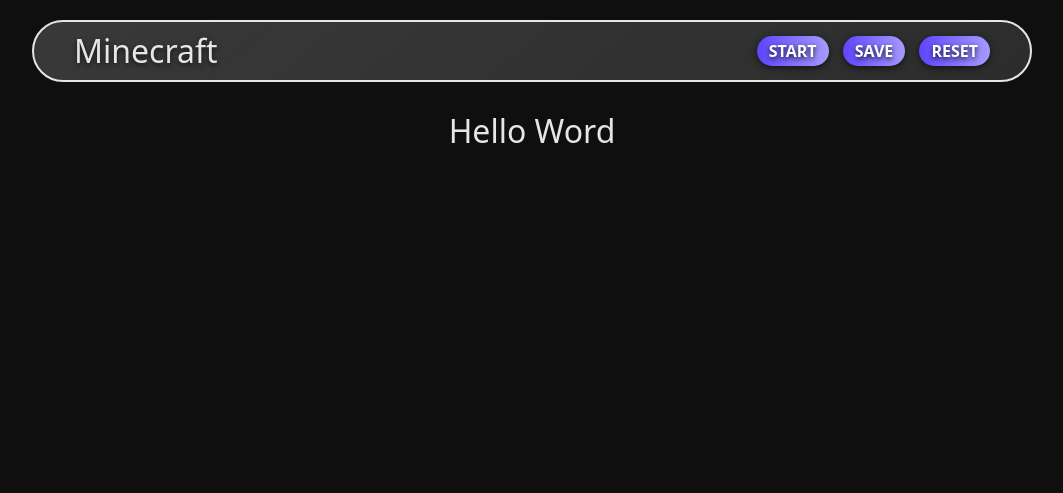
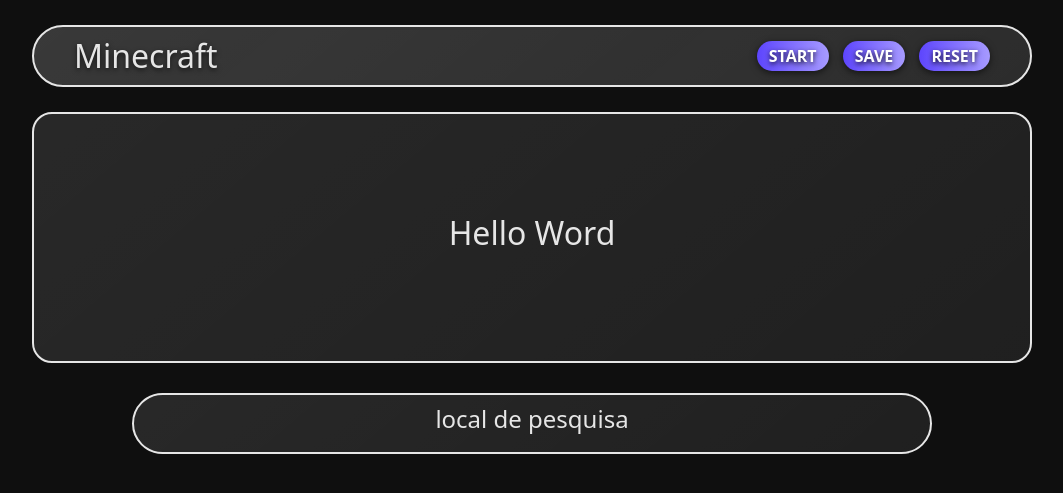
Before and after one commit to SrVertex/TechAcademy3, a PHP site: page / in a window 1280 px wide. Shown: the top 493 px of the page, without its empty margins (108-1171 px from the left). Run offline with PHP 8.4, Linux system fonts and the light colour scheme.

Commit message:
versão1.5 itens main
main e local de pesquisa feito mas não funcionais

```diff
--- a/css/style.css
+++ b/css/style.css
@@ -17,7 +17,7 @@
   align-items: center;
   border-radius: 50px;
   padding: 10px;
-  margin: 20px 0; }
+  margin: 25px 0; }
   header h2 {
     margin: 0;
     text-shadow: 0 2px 5px rgba(0, 0, 0, 0.638); }
@@ -39,19 +39,35 @@
       color: #fff;
       text-decoration: none; }
 
-main {
-  width: 100%;
-  padding: 10px; }
-  main h2 {
-    text-align: center; }
+main #main {
+  width: 98%;
+  margin: auto; }
+  main #main .form-center {
+    padding: 100px 10px;
+    margin-bottom: 30px;
+    background-color: #ffffff0e;
+    background-image: linear-gradient(140deg, #ffffff0e 0%, #ffffff04 100%);
+    border: 2px solid;
+    border-radius: 20px; }
+  main #main .form-psq {
+    width: 100%;
+    padding: 10px;
+    background-color: #ffffff0e;
+    background-image: linear-gradient(140deg, #ffffff0e 0%, #ffffff04 100%);
+    border: 2px solid;
+    border-radius: 50px; }
 
 @media (min-width: 1000px) {
   header {
     width: 1000px;
-    margin: 20px auto;
-    padding: 10px 40px; } }
-main {
-  width: 1000px;
-  margin: auto; }
+    margin: 25px auto;
+    padding: 10px 40px; }
+
+  main #main {
+    width: 1000px;
+    margin: auto; }
+    main #main .form-psq {
+      width: 80%;
+      margin: auto; } }
 
 /*# sourceMappingURL=style.css.map */
--- a/css/style.scss
+++ b/css/style.scss
@@ -27,7 +27,7 @@
 
         border-radius: 50px;
         padding: 10px;
-        margin: 20px 0;
+        margin: 25px 0;
 
             // h3
                 h2 {
@@ -57,8 +57,6 @@
                     text-decoration: none;
                   }
 
-
-
                 //font
                     color: white;
                     font-weight: bold;
@@ -71,25 +69,57 @@
 }
 
 main {
+
+    #main {
+        width: 98%;
+        margin: auto;
+
+            .form-center {
+                padding: 100px 10px;
+                margin-bottom: 30px;
+
+                // BG
+                    background-color: #ffffff0e;
+                    background-image: linear-gradient(140deg, #ffffff0e 0%, #ffffff04 100%);
+                    // backdrop-filter: blur(10px);
+                    border: 2px solid ;
+                    border-radius: 20px;
+            }
+
+            .form-psq {
                     width: 100%;
                     padding: 10px;
 
-        // hello word
-        h2 {
-            text-align: center;
+                // BG
+                    background-color: #ffffff0e;
+                    background-image: linear-gradient(140deg, #ffffff0e 0%, #ffffff04 100%);
+                    // backdrop-filter: blur(10px);
+                    border: 2px solid ;
+                    border-radius: 50px;
             }
+
+    }
+
 }
 
 @media (min-width:1000px){
     header {
         // tamanho conteiner
             width: 1000px;
-            margin: 20px auto;
+            margin: 25px auto;
             padding: 10px 40px;
-           }
     }
 
     main {
+        #main {
             width: 1000px;
             margin: auto;
+
+            .form-psq {
+                width: 80%;
+                margin: auto;
+
             }
+        }
+    }
+}
--- a/index.php
+++ b/index.php
@@ -32,7 +32,18 @@
 
     <!-- conteudo prinscipal -->
     <main>
-        <h2>Hello Word</h2>
+
+        <section id="main">
+
+            <div class="form-center">
+                <h2 class="text-center">Hello Word</h2>
+            </div>
+
+            <div class="form-psq">
+                <h4 class="text-center">local de pesquisa</h4>
+            </div>
+
+        </section>
 
     </main>
 
```
Also changed, not shown: 1 other file. Lines whose indentation alone changed are shown as unchanged.
